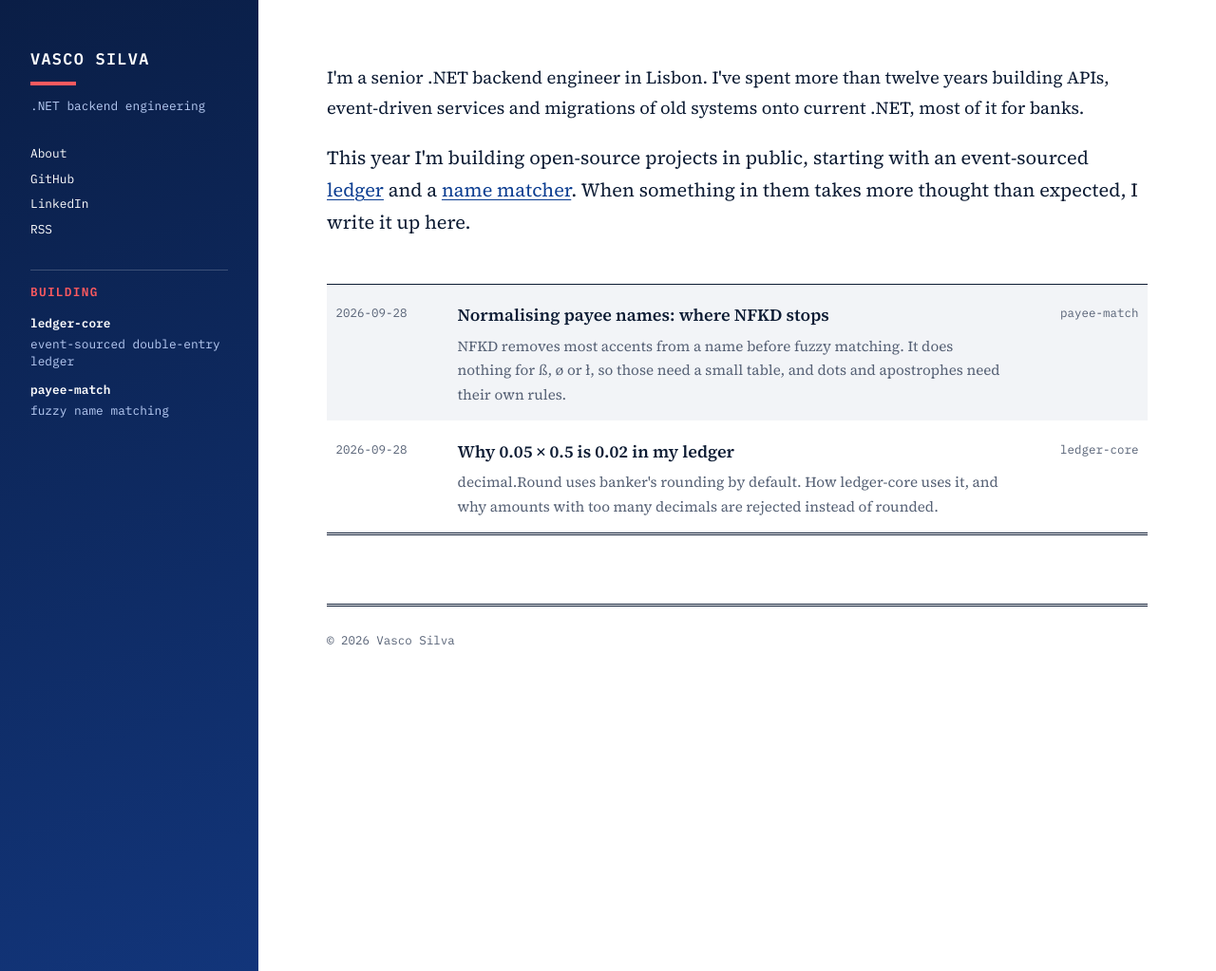
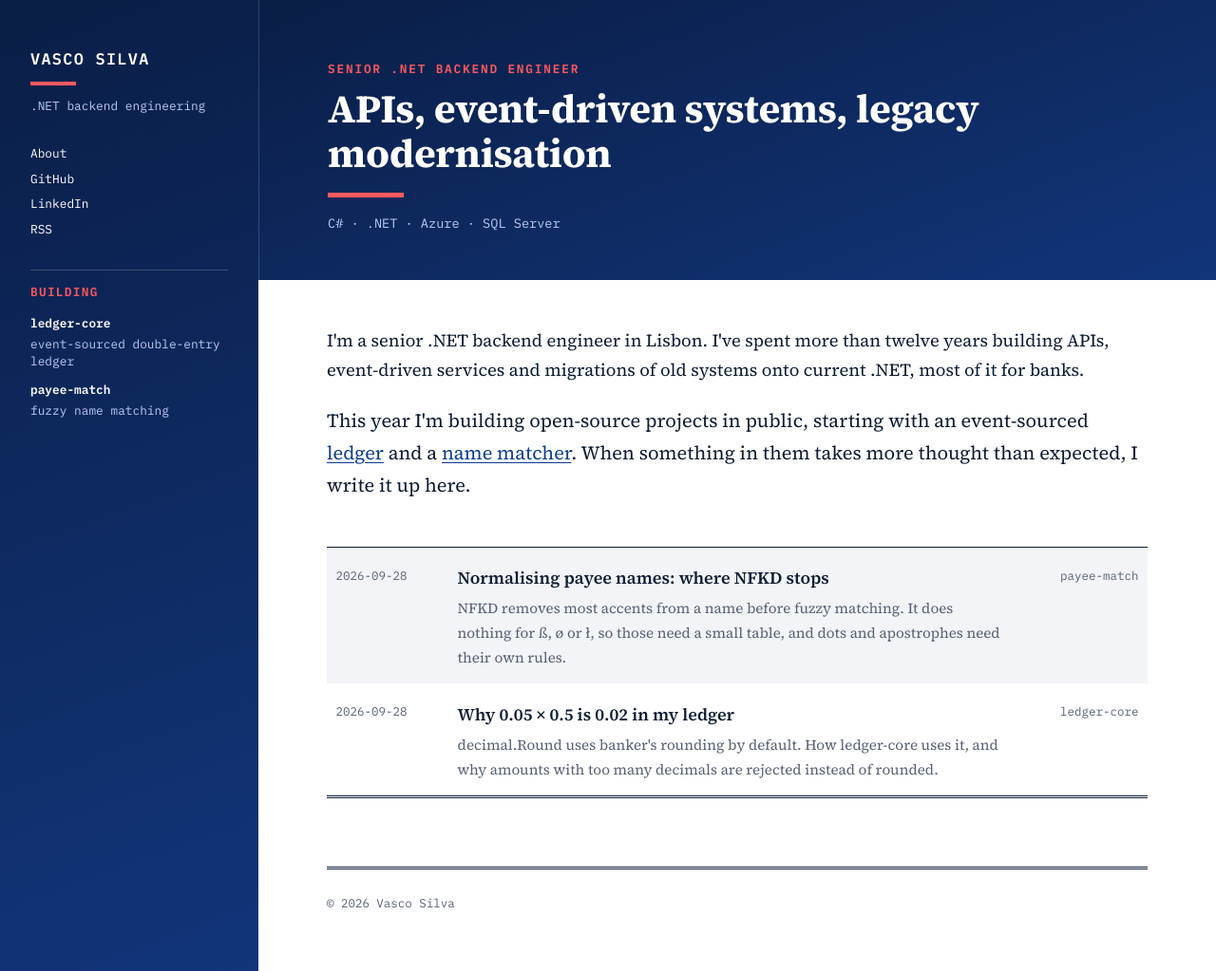
Before and after one commit to softvasco/softvasco.github.io, a Jekyll site: the page built from index.html, in a window 1280 px wide and 1023 px high. Shown: the whole window at 95% size. Built offline with Jekyll 4.4.1, drawn with Linux system fonts in a browser that asks for light colours.

Commit message:
feat(site): banner-style header on every page

```diff
--- /dev/null
+++ b/_layouts/page.html
@@ -0,0 +1,10 @@
+---
+layout: default
+---
+<header class="hero">
+  {% if page.kicker %}<p class="kicker">{{ page.kicker }}</p>{% endif %}
+  <h1>{{ page.heading | default: page.title }}</h1>
+  {% if page.diagram %}{% include diagram.svg %}{% endif %}
+  {% if page.lead %}<p class="lead">{{ page.lead }}</p>{% endif %}
+</header>
+{{ content }}
--- a/assets/style.css
+++ b/assets/style.css
@@ -74,7 +74,8 @@ a:hover { color: var(--red); }
 .side .projects a { font-weight: 600; margin-top: .5rem; }
 .side .projects span { display: block; color: var(--panel-muted); line-height: 1.4; }
 
-main { padding: 2rem 1rem 3rem; max-width: 72rem; }
+main { padding: 2rem 1rem 3rem; min-width: 0; }
+main > :not(.hero):not(article), article > :not(.hero) { max-width: 63rem; }
 
 @media (min-width: 62rem) {
   .page {
@@ -101,7 +102,6 @@ main { padding: 2rem 1rem 3rem; max-width: 72rem; }
 }
 
 h1 { font-size: 2.6rem; line-height: 1.12; font-weight: 700; letter-spacing: -.01em; margin: 0 0 .6rem; }
-article h1::after { content: ""; display: block; width: 5rem; height: 5px; background: var(--hot); margin-top: 1rem; }
 
 h2, h3 {
   font-family: var(--mono);
@@ -195,3 +195,26 @@ footer.site { margin-top: 4.5rem; padding-top: .8rem; border-top: 3px double var
 .highlight .s, .highlight .s1, .highlight .s2, .highlight .sc, .highlight .si { color: var(--ochre); }
 .highlight .c, .highlight .c1, .highlight .cm { color: var(--muted); font-style: italic; }
 .highlight .m, .highlight .mi, .highlight .mf { color: var(--red); }
+
+/* same block as the banner and the post images */
+.hero {
+  background: var(--panel);
+  color: var(--panel-ink);
+  margin: -2rem -1rem 2.5rem;
+  padding: 2.5rem 1rem 2.2rem;
+  border-left: 1px solid rgba(255, 255, 255, .12);
+}
+.hero .kicker { font: 600 .8rem var(--mono); letter-spacing: .14em; text-transform: uppercase; color: var(--hot); margin: 0 0 .7rem; }
+.hero h1 { color: var(--panel-ink); max-width: 46rem; }
+.hero h1::after { content: ""; display: block; width: 5rem; height: 5px; background: var(--hot); margin-top: 1.1rem; }
+.hero .lead, .hero .meta { font-family: var(--mono); font-size: .85rem; color: var(--panel-muted); margin: 1rem 0 0; }
+.hero .meta a { color: var(--panel-muted); }
+.hero a:hover { color: var(--hot); }
+
+@media (min-width: 62rem) {
+  .hero { margin: -3rem -4.5rem 3rem; padding: 4rem 4.5rem 3rem; }
+}
+
+.hero { position: relative; }
+.hero .diagram { display: none; position: absolute; right: 4.5rem; top: 50%; transform: translateY(-50%); color: rgba(255, 255, 255, .55); }
+@media (min-width: 90rem) { .hero .diagram { display: block; } }
--- a/index.html
+++ b/index.html
@@ -1,5 +1,9 @@
 ---
-layout: default
+layout: page
+kicker: Senior .NET backend engineer
+heading: APIs, event-driven systems, legacy modernisation
+lead: C# · .NET · Azure · SQL Server
+diagram: true
 ---
 <section class="intro">
   <p>I'm a senior .NET backend engineer in Lisbon. I've spent more than twelve years building APIs, event-driven services and migrations of old systems onto current .NET, most of it for banks.</p>
```
Also changed, not shown: _layouts/post.html (+8 -5 lines), _posts/2026-09-28-rounding-in-a-ledger.md (+1 -0 lines), _posts/2026-09-28-where-nfkd-stops.md (+1 -0 lines), about.md (+4 -3 lines), _includes/diagram.svg (added).
